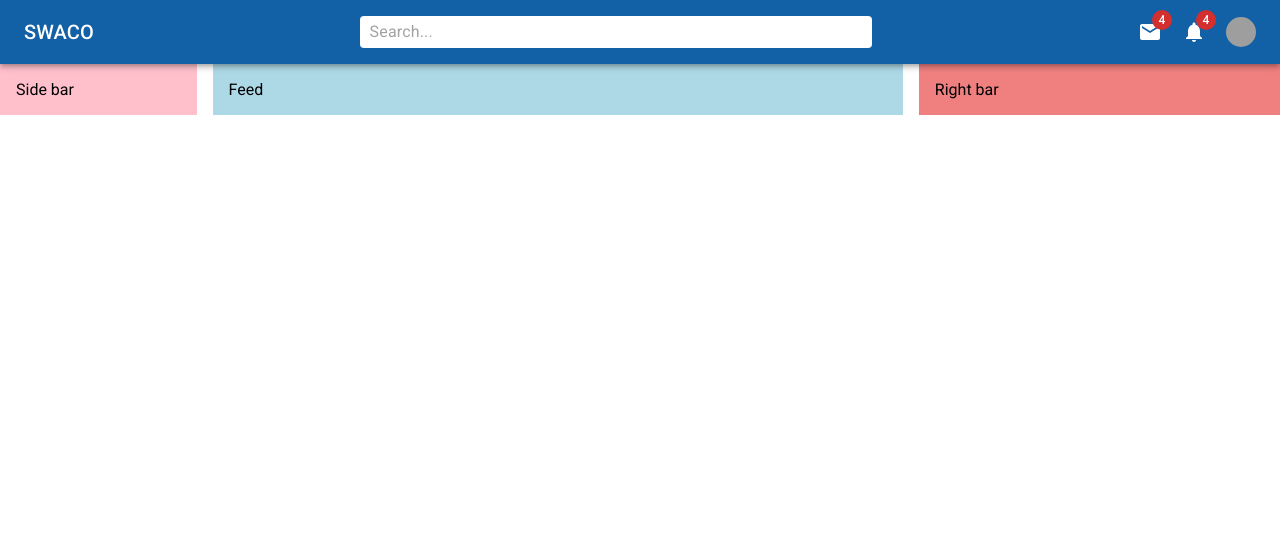
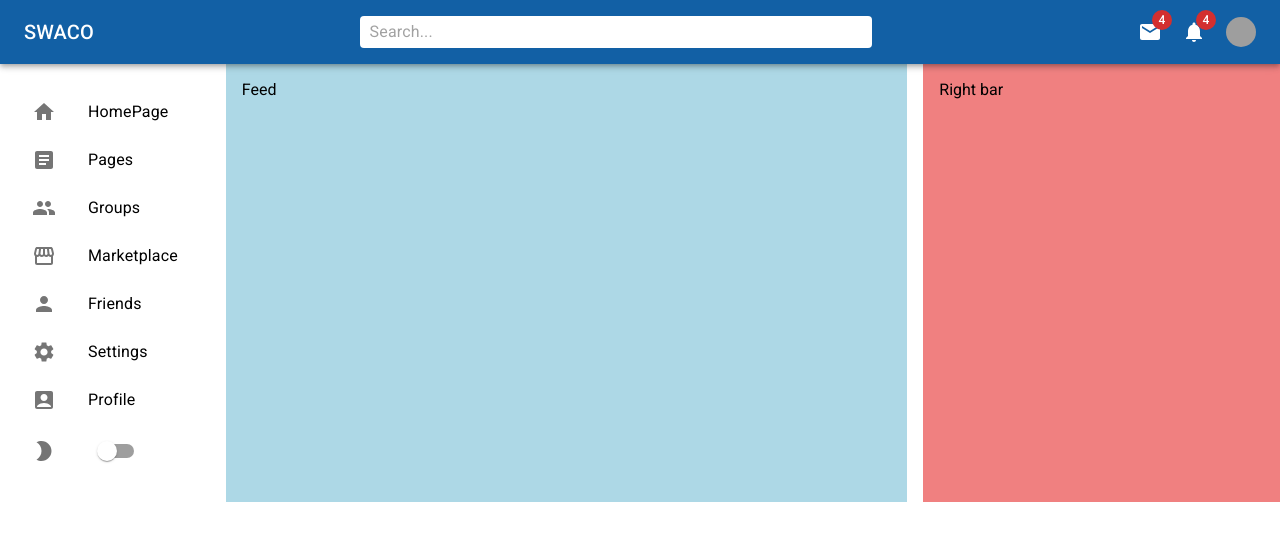
Before and after one commit to ndangohmofor/mui-project, a React (Create React App) app: page / in a window 1280 px wide. Shown: the top 540 px of the page. Built offline with nearby package versions, Linux system fonts and the light colour scheme; grey boxes are pictures that could not be loaded.

Commit message:
Added menu items to the side bar

```diff
--- a/src/components/Sidebar.jsx
+++ b/src/components/Sidebar.jsx
@@ -1,10 +1,23 @@
 import React from "react";
 import Box from "@mui/material/Box";
+import List from "@mui/material/List";
+import ListItem from "@mui/material/ListItem";
+import ListItemButton from "@mui/material/ListItemButton";
+import ListItemIcon from "@mui/material/ListItemIcon";
+import ListItemText from "@mui/material/ListItemText";
+import HomeIcon from "@mui/icons-material/Home";
+import ArticleIcon from "@mui/icons-material/Article";
+import PeopleIcon from "@mui/icons-material/People";
+import StorefrontIcon from "@mui/icons-material/Storefront";
+import PersonIcon from "@mui/icons-material/Person";
+import SettingsIcon from "@mui/icons-material/Settings";
+import AccountBoxIcon from "@mui/icons-material/AccountBox";
+import ModeNightIcon from "@mui/icons-material/ModeNight";
+import Switch from "@mui/material/Switch";
 
 const Sidebar = () => {
   return (
     <Box
-      bgcolor={"pink"}
       flex={1}
       p={2}
       sx={{
@@ -14,7 +27,72 @@ const Sidebar = () => {
         },
       }}
     >
-      Side bar
+      <List>
+        <ListItem disablePadding>
+          <ListItemButton LinkComponent={"a"}>
+            <ListItemIcon>
+              <HomeIcon />
+            </ListItemIcon>
+            <ListItemText primary="HomePage" />
+          </ListItemButton>
+        </ListItem>
+        <ListItem disablePadding>
+          <ListItemButton LinkComponent={"a"}>
+            <ListItemIcon>
+              <ArticleIcon />
+            </ListItemIcon>
+            <ListItemText primary="Pages" />
+          </ListItemButton>
+        </ListItem>
+        <ListItem disablePadding>
+          <ListItemButton LinkComponent={"a"}>
+            <ListItemIcon>
+              <PeopleIcon />
+            </ListItemIcon>
+            <ListItemText primary="Groups" />
+          </ListItemButton>
+        </ListItem>
+        <ListItem disablePadding>
+          <ListItemButton LinkComponent={"a"}>
+            <ListItemIcon>
+              <StorefrontIcon />
+            </ListItemIcon>
+            <ListItemText primary="Marketplace" />
+          </ListItemButton>
+        </ListItem>
+        <ListItem disablePadding>
+          <ListItemButton LinkComponent={"a"}>
+            <ListItemIcon>
+              <PersonIcon />
+            </ListItemIcon>
+            <ListItemText primary="Friends" />
+          </ListItemButton>
+        </ListItem>
+        <ListItem disablePadding>
+          <ListItemButton LinkComponent={"a"}>
+            <ListItemIcon>
+              <SettingsIcon />
+            </ListItemIcon>
+            <ListItemText primary="Settings" />
+          </ListItemButton>
+        </ListItem>
+        <ListItem disablePadding>
+          <ListItemButton LinkComponent={"a"}>
+            <ListItemIcon>
+              <AccountBoxIcon />
+            </ListItemIcon>
+            <ListItemText primary="Profile" />
+          </ListItemButton>
+        </ListItem>
+        <ListItem disablePadding>
+          <ListItemButton LinkComponent={"a"}>
+            <ListItemIcon>
+              <ModeNightIcon />
+            </ListItemIcon>
+            <Switch />
+          </ListItemButton>
+        </ListItem>
+      </List>
     </Box>
   );
 };
```
